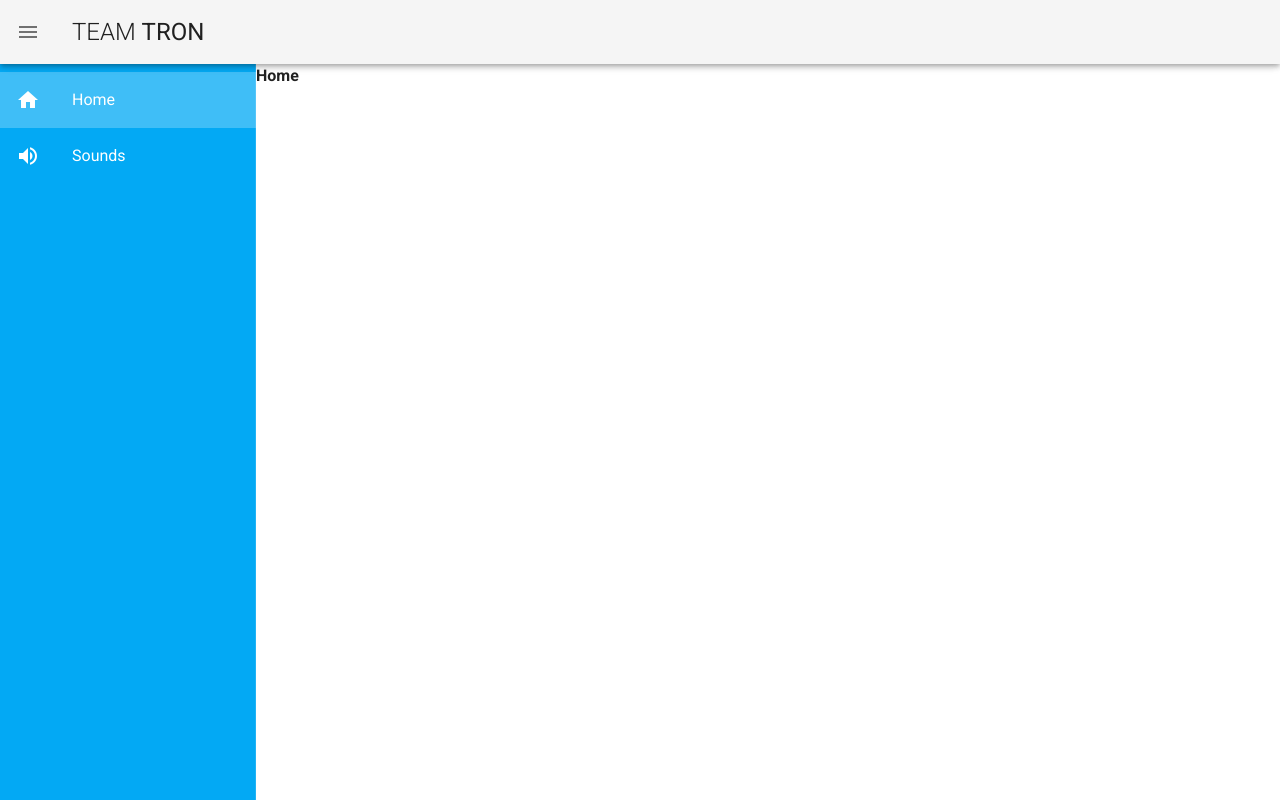
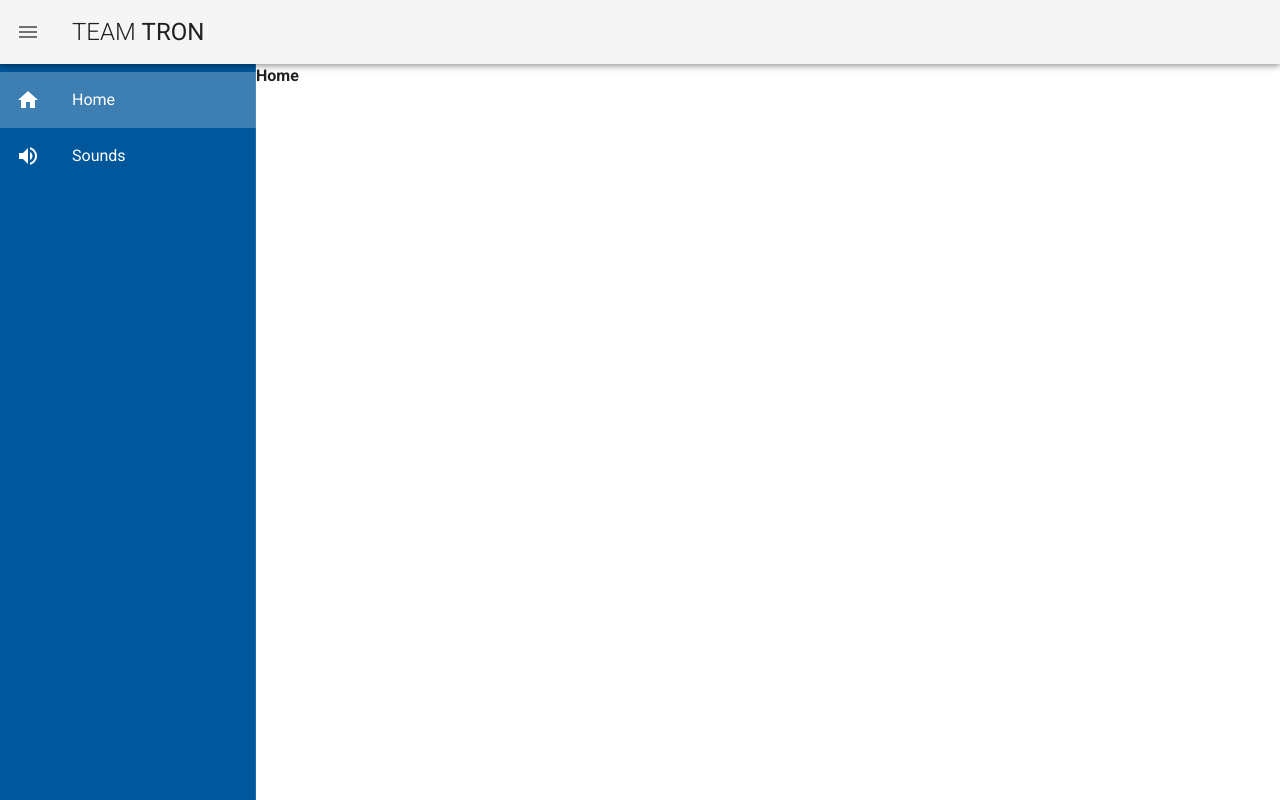
Before and after one commit to jsec/tron-dashboard, a Vue app: page /#/ in a window 1280 px wide. Built offline with nearby package versions, Linux system fonts and the light colour scheme.

Commit message:
add basic sound card styling

```diff
--- a/src/App.vue
+++ b/src/App.vue
@@ -9,7 +9,13 @@
       <v-spacer></v-spacer>
     </v-app-bar>
 
-    <v-navigation-drawer class="light-blue" app clipped dark v-model="drawer">
+    <v-navigation-drawer
+      class="light-blue darken-4"
+      app
+      clipped
+      dark
+      v-model="drawer"
+    >
       <v-list>
         <v-list-item router to="/">
           <v-list-item-icon>
--- a/src/components/AudioCard.vue
+++ b/src/components/AudioCard.vue
@@ -1,7 +1,14 @@
 <template>
-  <v-card raised class="mx-auto" v-on:click="play">
-    <v-card-title>{{ audio.name }}</v-card-title>
-  </v-card>
+  <v-col cols="4">
+    <v-card
+      raised
+      dark
+      class="light-blue accent-4 audio-card"
+      v-on:click="play"
+    >
+      <v-card-text>{{ audio.name }}</v-card-text>
+    </v-card>
+  </v-col>
 </template>
 
 <script lang="ts">
@@ -17,3 +24,11 @@ export default class AudioCard extends Vue {
   }
 }
 </script>
+
+<style scoped>
+.audio-card {
+  margin-top: 10px;
+  margin-right: 10px;
+  font-weight: bold;
+}
+</style>
--- a/src/components/CardContainer.vue
+++ b/src/components/CardContainer.vue
@@ -1,8 +1,8 @@
 <template>
   <v-container>
-    <v-flex xs12>
+    <v-row no-gutters>
       <AudioCard v-for="audio in audios" :audio="audio" v-bind:key="audio.id" />
-    </v-flex>
+    </v-row>
   </v-container>
 </template>
 
```
